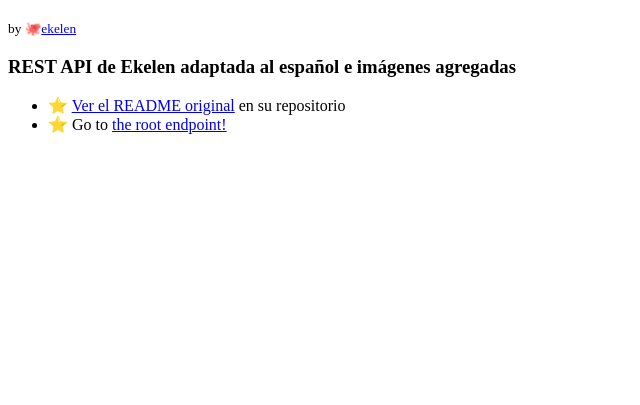
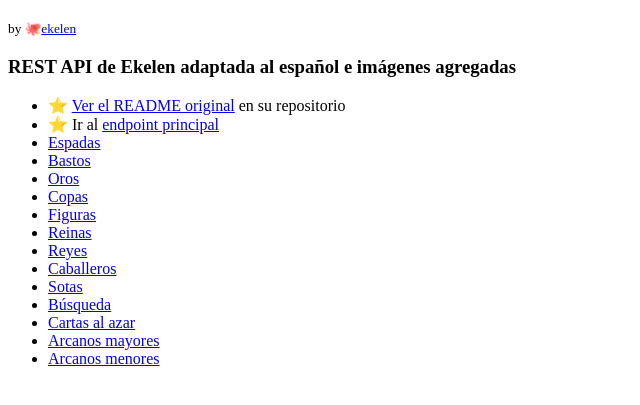
Before and after one commit to AngelVDev/tarotAPIes, a website: page static/index.html in a window 1280 px wide. Shown: the part 61-466 px from the top of the page, without its empty margins (0-640 px from the left). Drawn offline with Linux system fonts and the light colour scheme.

Commit message:
Endpoints en index

```diff
--- a/static/index.html
+++ b/static/index.html
@@ -26,9 +26,22 @@
           en su repositorio
         </li>
         <li>
-          ⭐️ Go to
-          <a href="./api/v1/">the root endpoint!</a>
+          ⭐️ Ir al
+          <a href="./api/v1/cards"> endpoint principal</a>
         </li>
+        <li><a href="/api/v1/cards/suits/espadas">Espadas</a></li>
+        <li><a href="/api/v1/cards/suits/bastos">Bastos</a></li>
+        <li><a href="/api/v1/cards/suits/oros">Oros</a></li>
+        <li><a href="/api/v1/cards/suits/copas">Copas</a></li>
+        <li><a href="/api/v1/cards/courts">Figuras</a></li>
+        <li><a href="/api/v1/cards/courts/reinas">Reinas</a></li>
+        <li><a href="/api/v1/cards/courts/reys">Reyes</a></li>
+        <li><a href="/api/v1/cards/courts/caballos">Caballeros</a></li>
+        <li><a href="/api/v1/cards/courts/sotas">Sotas</a></li>
+        <li><a href="/api/v1/cards/search?q=niño">Búsqueda</a></li>
+        <li><a href="/api/v1/random?n=3">Cartas al azar</a></li>
+        <li><a href="/api/v1/cards/type/mayor">Arcanos mayores</a></li>
+        <li><a href="/api/v1/cards/type/menor">Arcanos menores</a></li>
       </ul>
     </main>
   </body>
```
